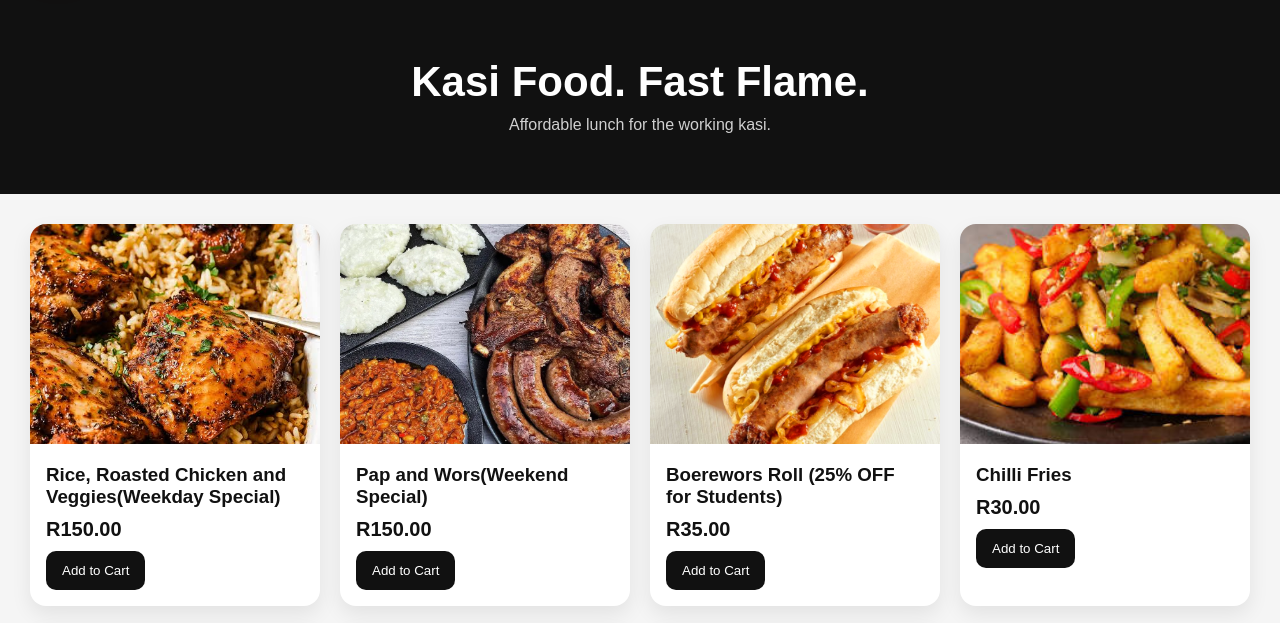
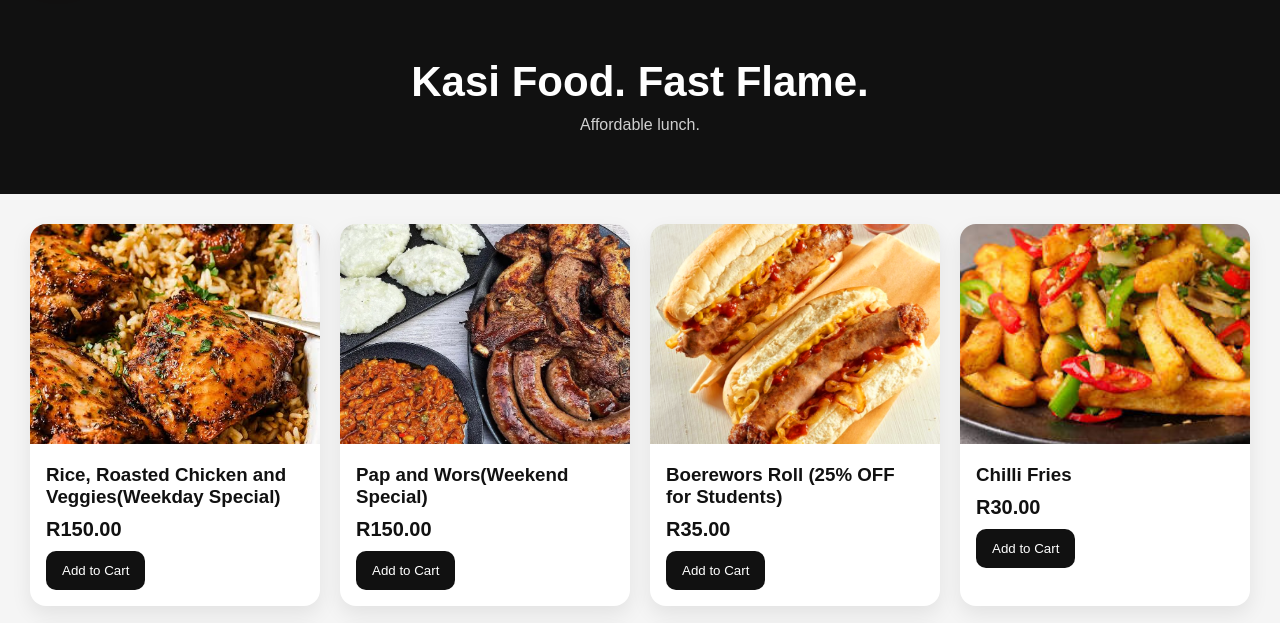
Before and after one commit to edwardmawela222/kasiflame, a plain HTML site: page index.html in a window 1280 px wide. Shown: the part 98-721 px from the top of the page. Drawn offline with Linux system fonts and the light colour scheme.

```diff
--- a/index.html
+++ b/index.html
@@ -143,7 +143,7 @@
 
 <section class="hero">
   <h1>Kasi Food. Fast Flame.</h1>
-  <p>Affordable lunch for the working kasi.</p>
+  <p>Affordable lunch.</p>
 </section>
 
 <section id="menu" class="menu"></section>
```
